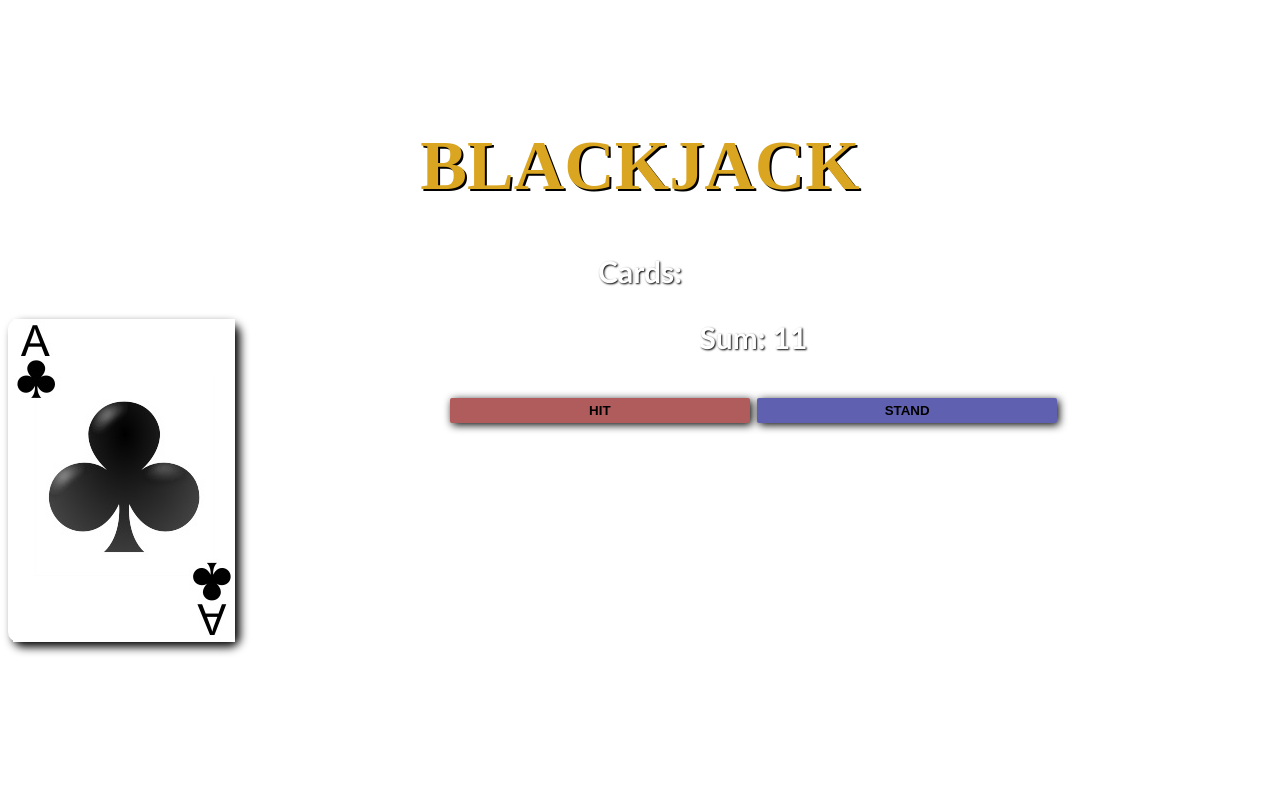
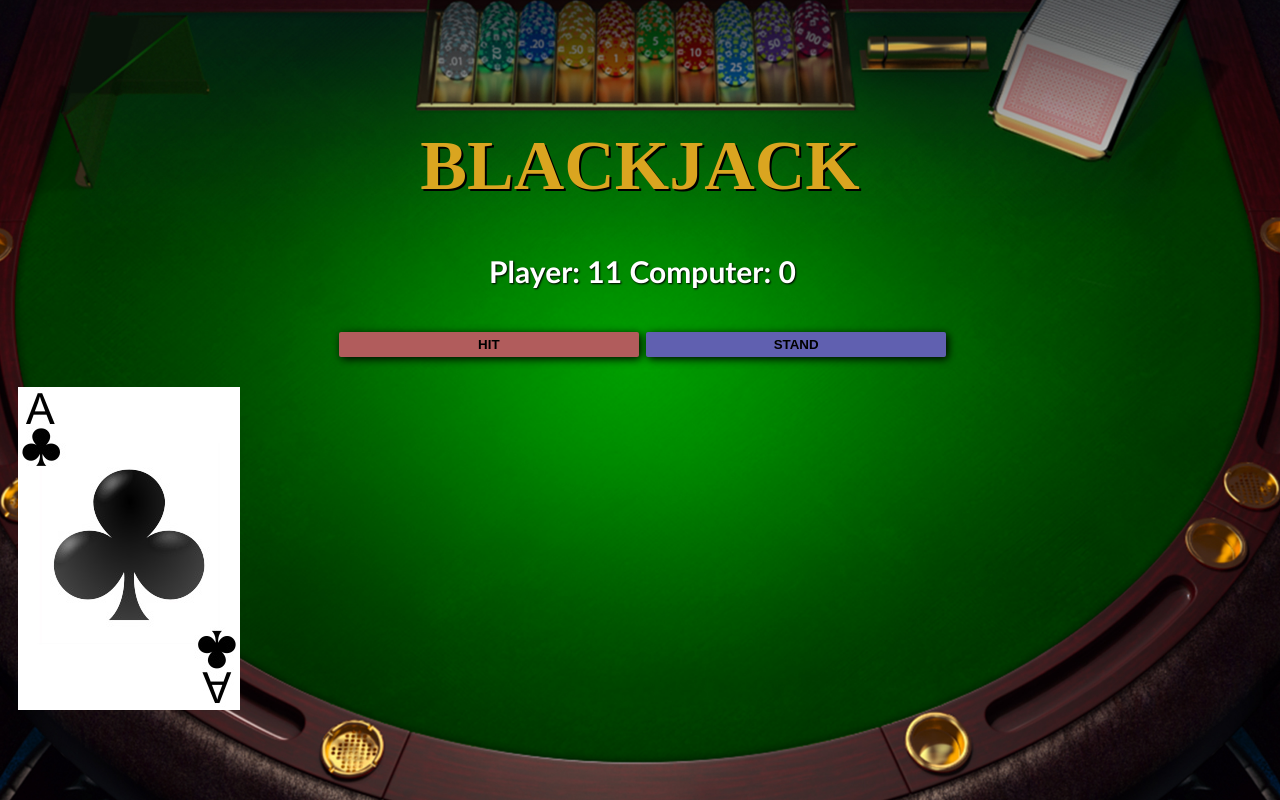
Before and after one commit to alaglow/blackjack, a plain HTML site: page index.html in a window 1280 px wide. Both pictures are taken after a click on the button "HIT". Drawn offline with Linux system fonts and the light colour scheme.

Commit message:
Fix style and cards

```diff
--- a/index.html
+++ b/index.html
@@ -1,15 +1,29 @@
 <html>
+
 <head>
     <link rel="stylesheet" href="styles.css">
 </head>
+
 <body>
     <h1>BLACKJACK</h1>
 
-        <p id="cards-el">Cards:</p>
+
+    <div>
+        <p id="result-el"></p>
+        <p>
+            Player: <span id="player-points-el">0</span>
+            Computer: <span id="computer-points-el">0</span>
+        </p>
+        <button id="hit-btn" onclick="onHit()">HIT</button>
+        <button id="stand-btn" onclick="onStand()">STAND</button>
+    </div>
+
+    <div id="card-container">
         <div id="user-cards"></div>
-        <p id="sum-el">Sum:</p>
-        <button id="hit-btn" onclick="onHit()">HIT</button>
-        <button id="stand-btn" onclick="">STAND</button>
+        <div id="computer-cards"></div>
+    </div>
+
     <script src="script.js"></script>
 </body>
+
 </html>
--- a/script.js
+++ b/script.js
@@ -1,34 +1,78 @@
 let playerPoints = 0;
+let computerPoints = 0;
 
-function drawCard(){
-return Math.floor(Math.random()*13)+1;
+function drawCard() {
+    return Math.floor(Math.random() * 13) + 1;
 }
 
-function getCardPoints(card){
-    if (card === 1){
+function getCardPoints(card) {
+    if (card === 1) {
         return 11;
-    } else if (card === 10 || card === 11 || card === 12 || card === 13){
+    } else if (card === 10 || card === 11 || card === 12 || card === 13) {
         return 10;
-    } else{
+    } else {
         return card;
     }
 }
 
-function getCardImage(card){
-        return `images/${card}.jpg`
+function getCardImage(card) {
+    return `images/${card}.jpg`
 }
 
 function addUserPoints(card) {
-    let sumEl = document.getElementById("sum-el");
     playerPoints += getCardPoints(card);
-    sumEl.textContent = "Sum:" + " " + playerPoints;
 
+    document.getElementById("player-points-el").textContent = playerPoints;
 }
 
-function onHit(){
+function addComputerPoints(card) {
+    computerPoints += getCardPoints(card);
+
+    document.getElementById("computer-points-el").textContent = computerPoints;
+}
+
+function onHit() {
     let card = drawCard();
-    let cardImgEl = document.createElement('img')
-    cardImgEl.src = getCardImage(card)
+    renderPlayerCard(card);
+    addUserPoints(card);
+    evaluateScore();
+}
+
+function renderPlayerCard(card) {
+    let cardImgEl = document.createElement('img');
+    cardImgEl.src = getCardImage(card);
     document.getElementById('user-cards').appendChild(cardImgEl);
-    addUserPoints(card);
 }
+
+function renderComputerCard(card) {
+    let cardImgEl = document.createElement('img');
+    cardImgEl.src = getCardImage(card);
+    document.getElementById('computer-cards').appendChild(cardImgEl);
+}
+
+function evaluateScore() {
+    if (playerPoints > 20) {
+        document.getElementById('hit-btn').disabled = true;
+    }
+
+    if (playerPoints > 21) {
+        document.getElementById("result-el").textContent = "You lost!"
+    } else if (playerPoints === 21) {
+        document.getElementById("result-el").textContent = "You win!"
+    }
+}
+
+function onStand() {
+    while (shouldComputerDraw()) {
+        let card = drawCard();
+        renderComputerCard(card);
+        addComputerPoints(card);
+    }
+}
+
+function shouldComputerDraw() {
+    if (computerPoints > 20 || computerPoints > playerPoints) {
+        return false;
+    }
+    return true;
+}
--- a/styles.css
+++ b/styles.css
@@ -1,6 +1,6 @@
-
 body {
-    font-family:'Trebuchet MS', 'Lucida Sans Unicode', 'Lucida Grande', 'Lucida Sans', Arial, sans-serif;
+    background-image: url("images/background.jpg");
+    font-family: 'Trebuchet MS', 'Lucida Sans Unicode', 'Lucida Grande', 'Lucida Sans', Arial, sans-serif;
     background-size: cover;
     text-align: center;
     color: white;
@@ -21,7 +21,6 @@ h1 {
 button {
     color: black;
     width: 300px;
-    background-color: goldenrod;
     padding-top: 5px;
     padding-bottom: 5px;
     font-weight: bold;
@@ -32,7 +31,8 @@ button {
     box-shadow: 2px 2px 8px black;
 
 }
-button:active {
+
+button:enabled:active {
     background-color: #3e8e41;
     box-shadow: 2px 2px 4px black;
     transform: translateY(8px);
@@ -43,16 +43,33 @@ button:active {
     background-color: rgb(177, 92, 92);
 }
 
+#hit-btn[disabled] {
+    background-color: grey;
+    cursor: not-allowed;
+
+}
+
 #stand-btn {
     background-color: rgb(96, 96, 176);
 }
 
 div {
-    float: left;
     border-radius: 10px;
-    display: inline-flex;
     margin-left: auto;
     margin-right: auto;
-    box-shadow: 5px 5px 10px black;
     padding-left: 5px;
+    text-align: center;
 }
+
+#user-cards {
+    float: left;
+    padding-top: 20px;
+    display: grid;
+    grid-template-columns: repeat(12, 1fr);
+    position: relative;
+}
+
+#computer-cards {
+    float: right;
+    padding-top: 20px;
+}
```
Also changed, not shown: images/background.jpg (added). Lines whose indentation alone changed are shown as unchanged.
